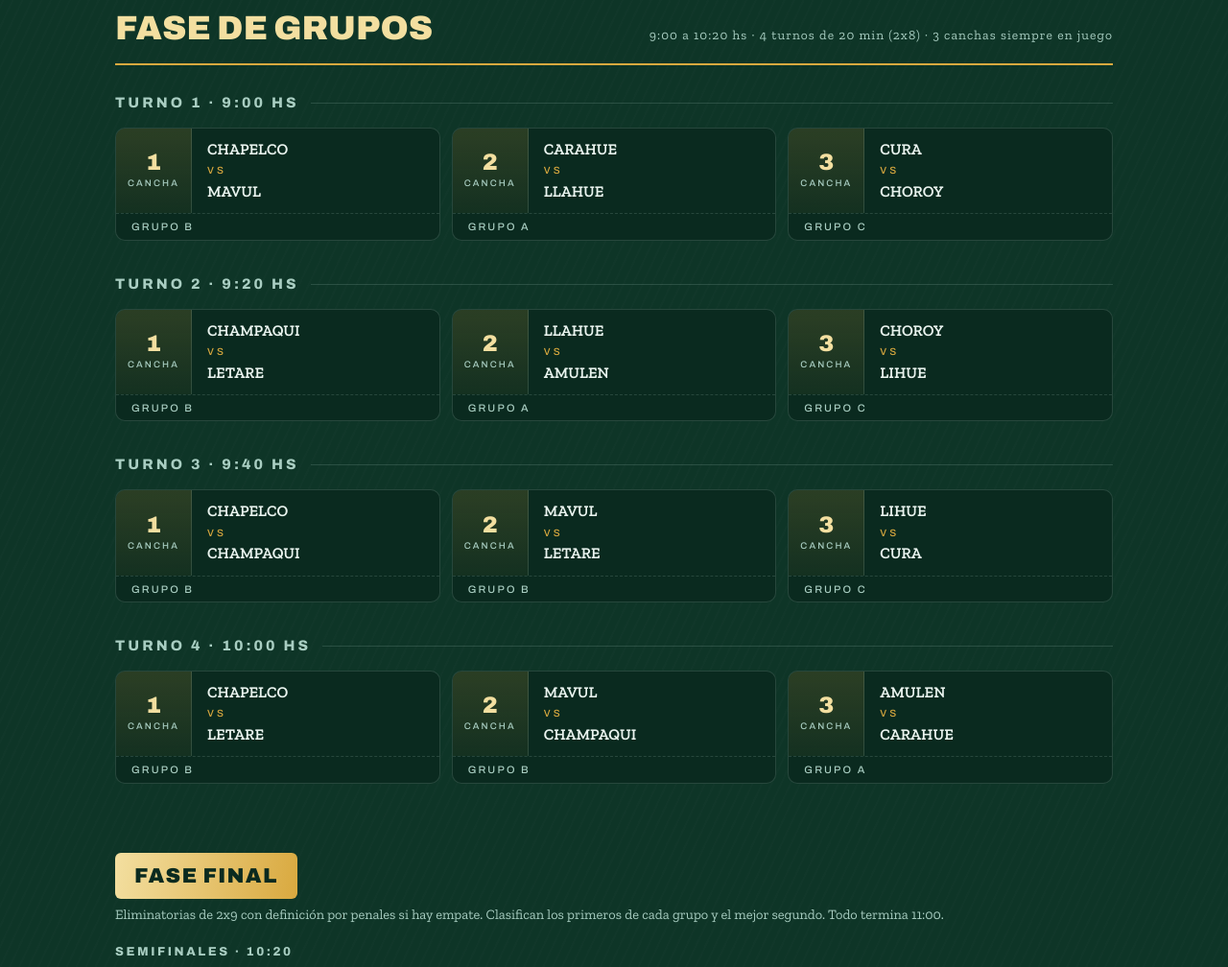
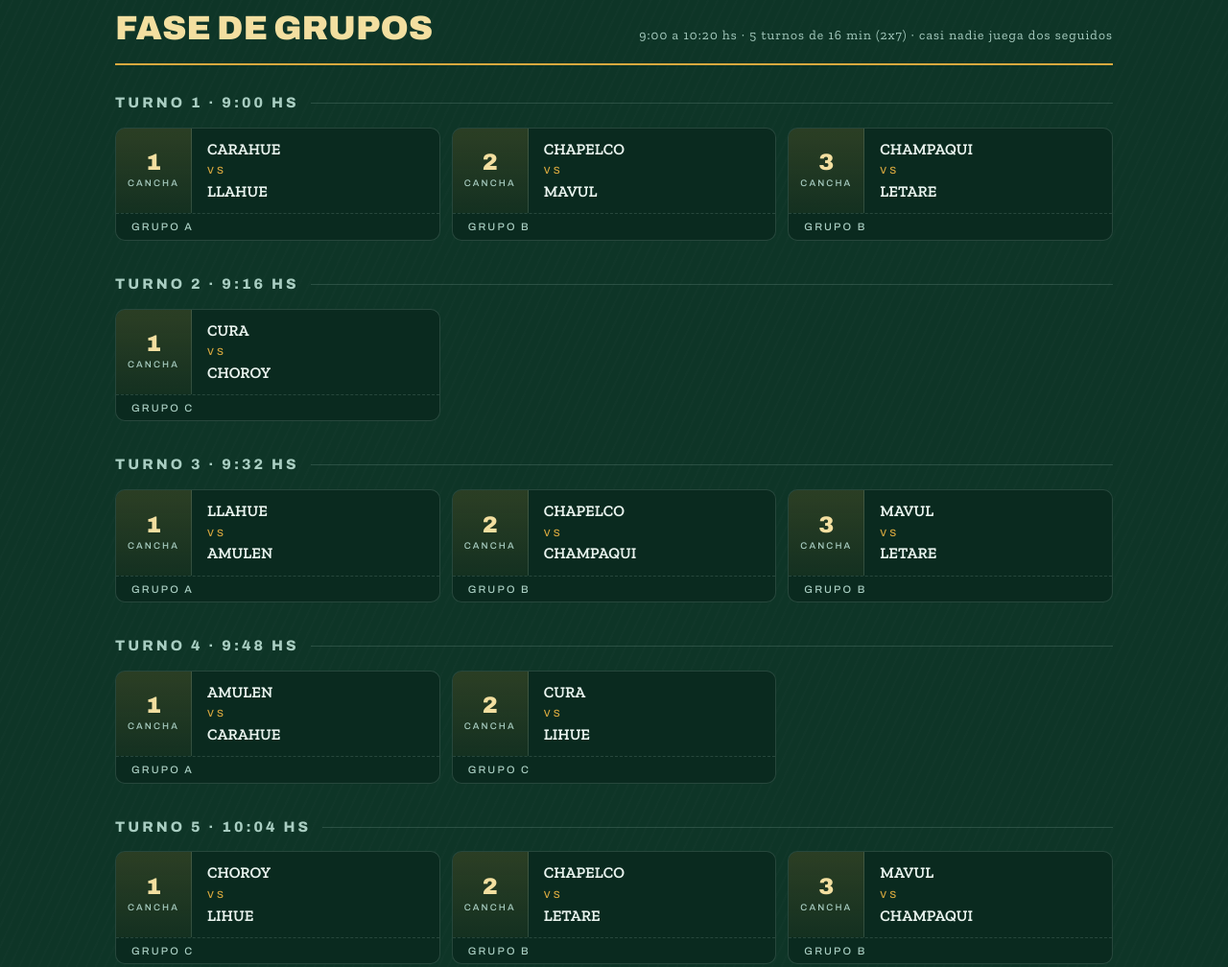
Before and after one commit to jajaramillo24/fixture-basquet-voley, a plain HTML site: page handball-mayores.html in a window 1280 px wide. Shown: the part 932-1940 px from the top of the page at 96% size. Drawn offline with nearby package versions, Linux system fonts and the light colour scheme.

Commit message:
Update handball mayores schedule

```diff
--- a/handball-mayores.html
+++ b/handball-mayores.html
@@ -197,7 +197,7 @@ footer .display{color:var(--gold-2);letter-spacing:.24em;font-size:.75rem}
     <span><strong>10</strong> equipos</span>
     <span><strong>3</strong> grupos</span>
     <span><strong>3</strong> canchas</span>
-    <span><strong>4</strong> turnos</span>
+    <span><strong>5</strong> turnos</span>
     <span><strong>12</strong> partidos de grupos</span>
   </div>
 </header>
@@ -229,7 +229,7 @@ footer .display{color:var(--gold-2);letter-spacing:.24em;font-size:.75rem}
 <section id="fase-grupos">
   <div class="section-head">
     <h2>Fase de grupos</h2>
-    <span class="when">9:00 a 10:20 hs · 4 turnos de 20 min (2x8) · 3 canchas siempre en juego</span>
+    <span class="when">9:00 a 10:20 hs · 5 turnos de 16 min (2x7) · casi nadie juega dos seguidos</span>
   </div>
   <div id="fechas"></div>
 </section>
@@ -268,29 +268,31 @@ const GRUPOS = {
   "Grupo C": ["CURA","CHOROY","LIHUE"]
 };
 
-const TURNOS = {1:"9:00",2:"9:20",3:"9:40",4:"10:00"};
+const TURNOS = {1:"9:00",2:"9:16",3:"9:32",4:"9:48",5:"10:04"};
 
 /* [turno, grupo, cancha, equipo1, equipo2] — 3 canchas ocupadas en cada turno */
 const PARTIDOS = [
   /* Turno 1 — 9:00 */
-  [1,"B",1,"CHAPELCO","MAVUL"],
-  [1,"A",2,"CARAHUE","LLAHUE"],
-  [1,"C",3,"CURA","CHOROY"],
+  [1,"A",1,"CARAHUE","LLAHUE"],
+  [1,"B",2,"CHAPELCO","MAVUL"],
+  [1,"B",3,"CHAMPAQUI","LETARE"],
 
-  /* Turno 2 — 9:20 */
-  [2,"B",1,"CHAMPAQUI","LETARE"],
-  [2,"A",2,"LLAHUE","AMULEN"],
-  [2,"C",3,"CHOROY","LIHUE"],
+  /* Turno 2 — 9:16 */
+  [2,"C",1,"CURA","CHOROY"],
 
-  /* Turno 3 — 9:40 */
-  [3,"B",1,"CHAPELCO","CHAMPAQUI"],
-  [3,"B",2,"MAVUL","LETARE"],
-  [3,"C",3,"LIHUE","CURA"],
+  /* Turno 3 — 9:32 */
+  [3,"A",1,"LLAHUE","AMULEN"],
+  [3,"B",2,"CHAPELCO","CHAMPAQUI"],
+  [3,"B",3,"MAVUL","LETARE"],
 
-  /* Turno 4 — 10:00 */
-  [4,"B",1,"CHAPELCO","LETARE"],
-  [4,"B",2,"MAVUL","CHAMPAQUI"],
-  [4,"A",3,"AMULEN","CARAHUE"]
+  /* Turno 4 — 9:48 */
+  [4,"A",1,"AMULEN","CARAHUE"],
+  [4,"C",2,"CURA","LIHUE"],
+
+  /* Turno 5 — 10:04 */
+  [5,"C",1,"CHOROY","LIHUE"],
+  [5,"B",2,"CHAPELCO","LETARE"],
+  [5,"B",3,"MAVUL","CHAMPAQUI"]
 ];
 
 /* Grupos */
@@ -304,7 +306,7 @@ for (const [g, teams] of Object.entries(GRUPOS)) {
 
 /* Turnos */
 const fechasEl = document.getElementById('fechas');
-for (const t of [1,2,3,4]) {
+for (const t of [1,2,3,4,5]) {
   const block = document.createElement('div');
   block.className = 'fecha-block';
   const matches = PARTIDOS.filter(p=>p[0]===t).sort((a,b)=>a[2]-b[2]);
```
